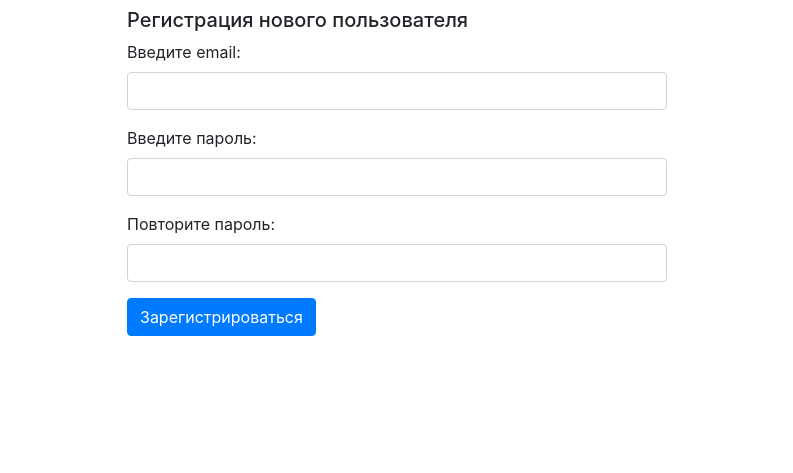
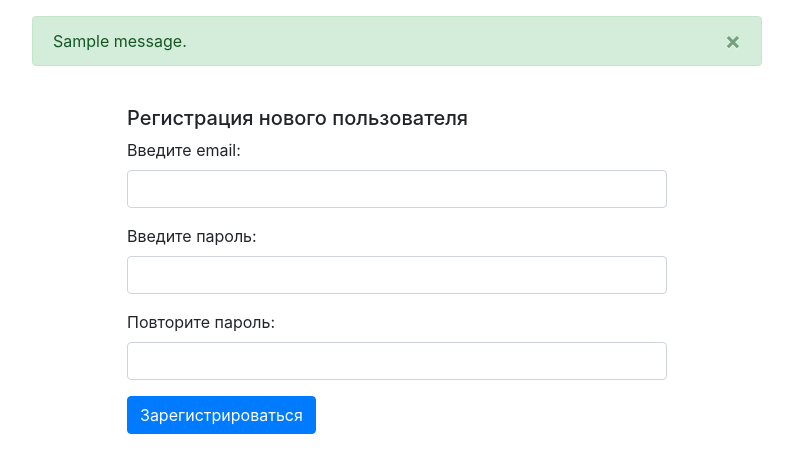
Before and after one commit to VladimirFitisov/scraping_service_2, a Django app: page /accounts/register/ in a window 1280 px wide. Shown: the part 56-529 px from the top of the page, without its empty margins (243-1036 px from the left). Run offline with Django 3.2, Linux system fonts and the light colour scheme; tables that the repository leaves empty hold one stand-in row (values such as "Sample post"); one stand-in notice (Sample message) is shown; some libraries are stand-ins or nearby versions.

Commit message:
add messages user

```diff
--- a/src/accounts/views.py
+++ b/src/accounts/views.py
@@ -5,9 +5,12 @@ https://docs.djangoproject.com/en/3.1/topics/auth/default/
 from django.shortcuts import render, redirect
 from django.contrib.auth import authenticate, login, logout, get_user_model
 
+from django.contrib import messages  # для вывода сообщений https://docs.djangoproject.com/en/3.1/ref/contrib/messages/
+
 from accounts.forms import UserLoginForm, UserRegistrationform, UserUpdateForm
 
 User = get_user_model()
+
 
 # функция входа
 def login_view(request):
@@ -39,6 +42,7 @@ def register_view(request):
         new_user = form.save(commit=False)
         new_user.set_password(form.cleaned_data['password'])
         new_user.save()
+        messages.success(request, 'Пользователь добавлен в систему')
         return render(request, 'accounts/register_done.html', {'new_user': new_user})
     return render(request, 'accounts/register.html', {'form': form})
 
@@ -55,6 +59,7 @@ def update_view(request):
                 user.language = data['language']
                 user.send_email = data['send_email']
                 user.save()
+                messages.success(request, 'Данные сохранены')
                 return redirect('accounts:update')
 
         form = UserUpdateForm(
@@ -72,4 +77,5 @@ def delete_view(request):
         if request.method == 'POST':
             qs = User.objects.get(pk=user.pk)
             qs.delete()
+            messages.error(request, 'Пользователь удален :(')
     return redirect('home')
--- a/src/templates/base.html
+++ b/src/templates/base.html
@@ -50,7 +50,35 @@
         </ul>
     </div>
 </nav>
+{#    Вывод сообщений #}
 </div>
+    <div class="container">
+        <div class="row">
+            <div class="col-8 mx-auto my-3">
+              {% if messages %}
+
+                      {% for message in messages %}
+                          {% if message.level == DEFAULT_MESSAGE_LEVELS.ERROR %}
+                              <div class="alert alert-danger alert-dismissible fade show" role="alert">
+                                  {{ message }}.
+                                  <button type="button" class="close" data-dismiss="alert" aria-label="Close">
+                                      <span aria-hidden="true">&times;</span>
+                                  </button>
+                              </div>
+                          {% else %}
+                              <div class="alert alert-success alert-dismissible fade show" role="alert">
+                                  {{ message }}.
+                                  <button type="button" class="close" data-dismiss="alert" aria-label="Close">
+                                      <span aria-hidden="true">&times;</span>
+                                  </button>
+                              </div>
+                          {% endif %}
+                    {% endfor %}
+
+              {% endif %}
+            </div>
+        </div>
+    </div>
     <div class="container">
         {% block content %}{% endblock %}
     </div>
```
